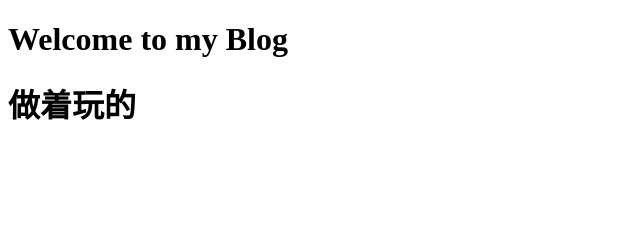
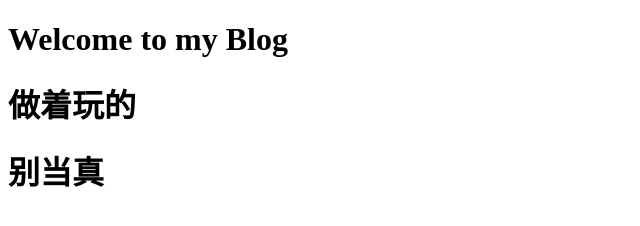
Before and after one commit to zicongw/website, a plain HTML site: page index.html in a window 1280 px wide. Shown: the whole page, without its empty margins (0-640 px from the left). Drawn offline with Linux system fonts and the light colour scheme.

Commit message:
Update index.html

```diff
--- a/index.html
+++ b/index.html
@@ -8,5 +8,6 @@
 <body>
     <h1>Welcome to my Blog</h1>
     <h1>做着玩的</h1>
+    <h1>别当真</h1>
 </body>
 </html>
```
